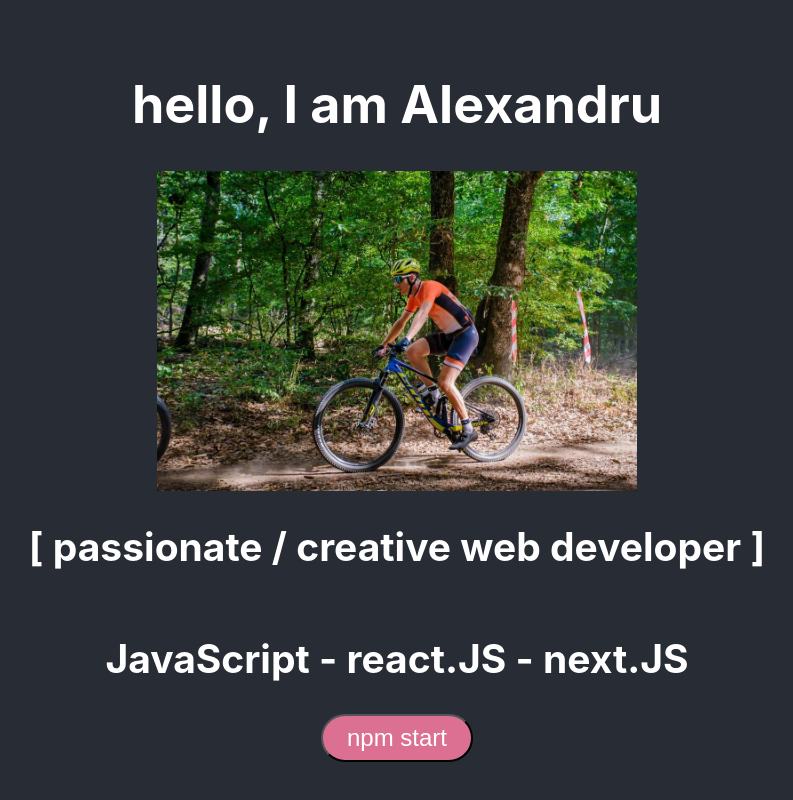
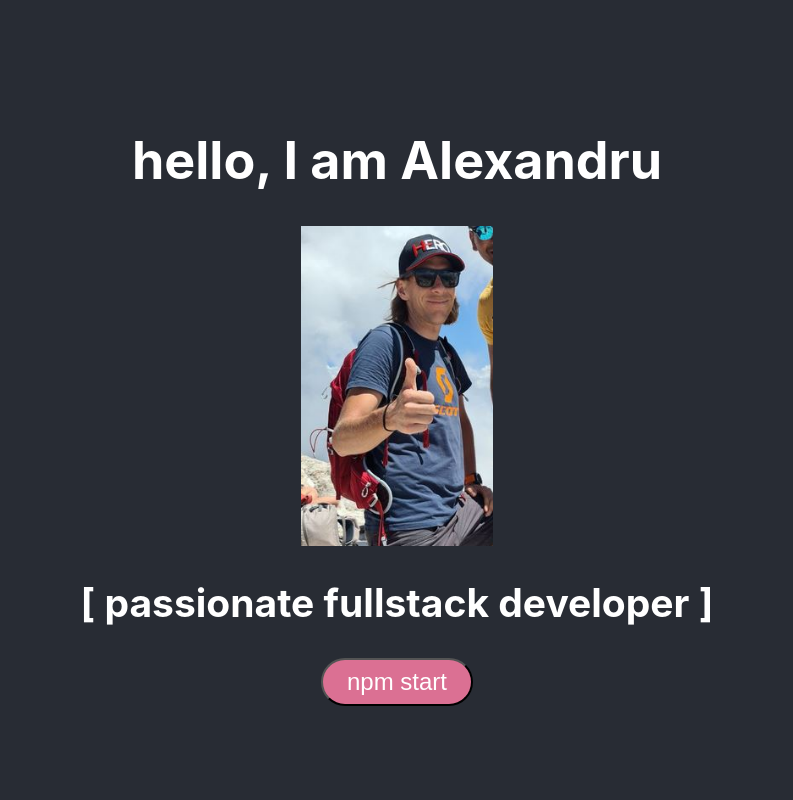
Before and after one commit to alexbran8/me-v1, a React (Create React App) app: page / in a window 1280 px wide. Shown: the whole page, without its empty margins (243-1036 px from the left). Built offline with nearby package versions, Linux system fonts and the light colour scheme.

Commit message:
latest TS version

```diff
--- a/src/App.tsx
+++ b/src/App.tsx
@@ -4,7 +4,9 @@ import { Resumee } from './components/resumee'
 import { Projects } from './components/projects'
 // import { Technologies } from './components/technologies'
 // import logo from './logo.svg';
-import landingPagePic from './coverPhoto.jpg';
+import landingPagePic from './profile_photo.jpg';
+
+
 
 
 import './App.scss';
@@ -58,8 +60,8 @@ function App() {
                 <h1>hello, I am Alexandru</h1>
                 <img src={landingPagePic} className="profile-logo" alt="profile-logo" />
                 {/* <ProfilePic /> */}
-                <h2>[ passionate / creative web developer ]</h2>
-                <h2>JavaScript - react.JS - next.JS</h2>
+                <h2>[ passionate fullstack developer ]</h2>
+                {/* <h2>JavaScript - react.JS - next.JS</h2> */}
                 {isFullScreen ? <button className="button" onClick={() => { closeFullScreen() }}>CTRL + C </button> : <button  className="button" onClick={() => { openFullScreen() }}>npm start</button>}
             </div>
             {isFullScreen ?
--- a/src/components/whoami.tsx
+++ b/src/components/whoami.tsx
@@ -1,5 +1,5 @@
 import React from 'react'
-import profilePicture from '../profile_photo.jpg';
+import landingPagePic from './../coverPhoto.jpg';
 import { SiGithub, SiGitlab, SiLinkedin, SiCodepen } from 'react-icons/si';
 import "./whoami.css"
 
@@ -13,7 +13,7 @@ export const WhoamI = () => {
                 <div className="flex-body">
                     <div className="flex-row">
                         <div>
-                            <img className="img-circle img-responsive img-bordered-primary profile-photo" src={profilePicture} alt="alexandru bran" />
+                            <img className="img-circle img-responsive img-bordered-primary profile-photo" src={landingPagePic} alt="alexandru bran" />
                             <div className="text-capitalize">Alexandru Bran</div>
                             <div className="inline-portofolio">
                                 <a href="https://github.com/alexbran8" target="blank" className="inline-portofolio-icon"><SiGithub /></a>
```
